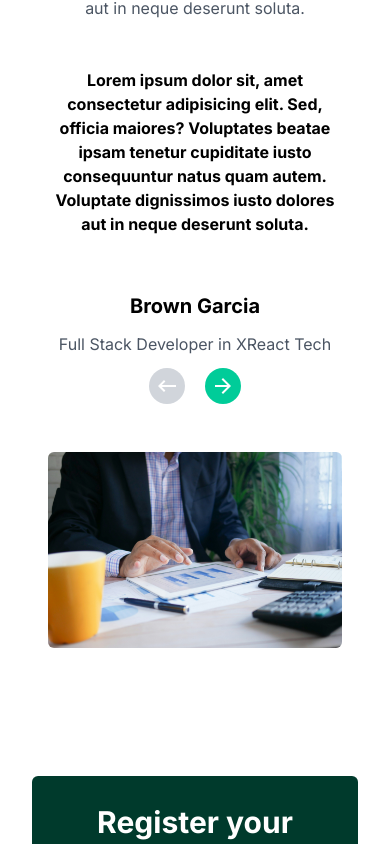
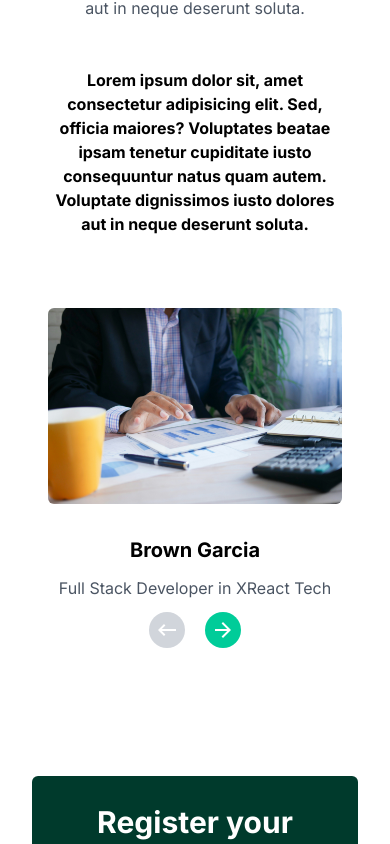
Before and after one commit to MohammedElHabach/CreoHub-Intership-Frontend-Week-3, a Next.js app: page / in a window 390 px wide. Shown: the part 5002-5846 px from the top of the page. Built offline with nearby package versions, Linux system fonts and the light colour scheme.

Commit message:
fixing nav and feedback

```diff
--- a/src/components/FeedBack.js
+++ b/src/components/FeedBack.js
@@ -7,11 +7,11 @@ const FeedBack = () => {
       <div className="xl:container mx-auto px-12 mt-32">
         <div className=" grid grid-cols-1 md:grid-cols-2 gap-x-4 ">
           <div>
-            <h2 className="text-3xl font-bold text-center order-1 md:text-left">
+            <h2 className="text-3xl font-bold text-center  md:text-left">
               People's Feedback about JobNow!
             </h2>
 
-            <div className=" py-6 text-gray-600 text-center  order-2 md:text-left">
+            <div className=" py-6 text-gray-600 text-center   md:text-left">
               <p className="lg:pr-10 2xl:pr-28">
                 Lorem ipsum dolor sit, amet consectetur adipisicing elit. Sed,
                 officia maiores? Voluptates beatae ipsam tenetur cupiditate
@@ -20,7 +20,7 @@ const FeedBack = () => {
               </p>
             </div>
 
-            <div className=" py-6 font-bold  text-center order-3 md:text-left">
+            <div className=" py-6 font-bold  text-center  md:text-left">
               <p className="lg:pr-10 2xl:pr-28">
                 Lorem ipsum dolor sit, amet consectetur adipisicing elit. Sed,
                 officia maiores? Voluptates beatae ipsam tenetur cupiditate
@@ -29,7 +29,7 @@ const FeedBack = () => {
               </p>
             </div>
 
-            <div className="text-center pt-8 order-5 md:text-left">
+            <div className="hidden text-center pt-8  md:text-left">
               <h3 className="font-bold text-xl ">Brown Garcia</h3>
               <div className="pt-3">
                 <p className="text-gray-600 ">
@@ -46,10 +46,29 @@ const FeedBack = () => {
                 </div>
               </div>
             </div>
+
           </div>
-          <div className="pt-12 order-4">
+          <div className="pt-12 ">
             <img src="/job.jpg" className="rounded-md" alt="image feedback" />
           </div>
+
+          <div className="text-center pt-8  md:text-left">
+              <h3 className="font-bold text-xl ">Brown Garcia</h3>
+              <div className="pt-3">
+                <p className="text-gray-600 ">
+                  Full Stack Developer in XReact Tech
+                </p>
+              </div>
+
+              <div className="flex gap-x-5 justify-center md:justify-start ">
+                <div className="w-9 h-9 mt-3 bg-gray-300  rounded-full  flex items-center justify-center">
+                  <KeyboardBackspaceIcon sx={{ color: "white" }} />
+                </div>
+                <div className="w-9 h-9 mt-3 bg-greenBg  rounded-full  flex items-center justify-center">
+                  <ArrowForwardIcon sx={{ color: "white" }} />
+                </div>
+              </div>
+            </div>
         </div>
       </div>
     </section>
```
